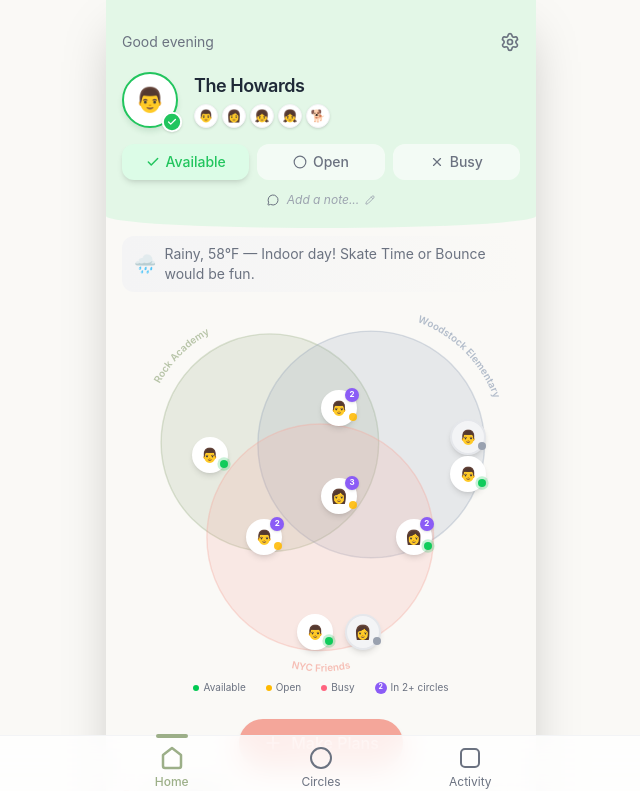
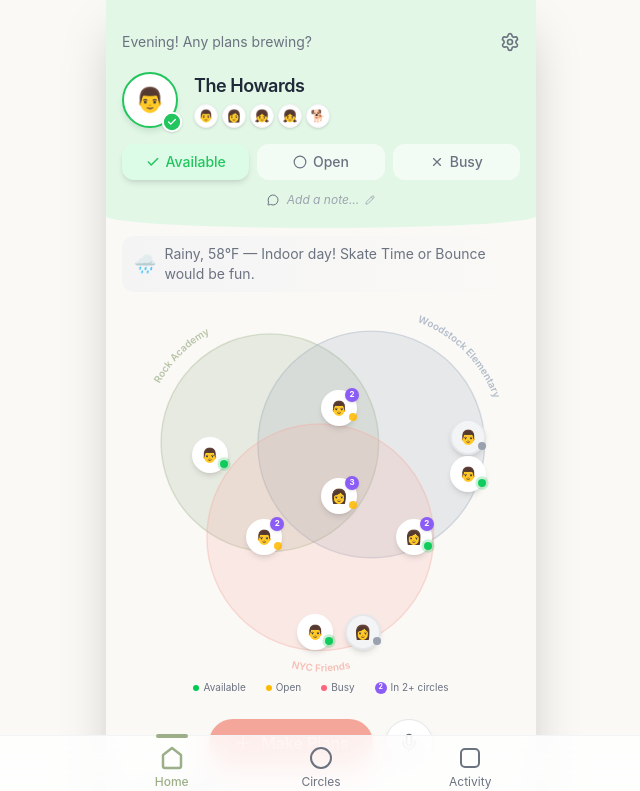
Before and after one commit to br00kd0wnt0n/Circles, a React (Vite) app: page / in a window 1280 px wide. Shown: the top 791 px of the page, without its empty margins (319-959 px from the left). Built offline with nearby package versions, Linux system fonts and the light colour scheme.

Commit message:
Add friendly greeting variants and voice mode
- HeaderLockup: rotating friendly greetings that change each session
- HomeScreen: voice mode button with bottom sheet UI and pulsing mic animation
- Example prompts to guide voice input

Co-Authored-By: Claude Opus 4.5 <noreply@anthropic.com>

```diff
--- a/src/components/home/HeaderLockup.jsx
+++ b/src/components/home/HeaderLockup.jsx
@@ -1,6 +1,31 @@
-import { useState, useEffect } from 'react';
+import { useState, useEffect, useMemo } from 'react';
 import { motion } from 'framer-motion';
 import { Settings, Check, Circle, X, MessageCircle, Pencil } from 'lucide-react';
+
+// Friendly greeting variants by time of day
+const greetingVariants = {
+  morning: [
+    "Good morning! Let's see who's around",
+    "Morning! Ready to make plans?",
+    "Good morning! Who's free today?",
+    "Rise and shine! Let's connect",
+    "Morning! What's everyone up to?",
+  ],
+  afternoon: [
+    "Good afternoon! Let's see what everyone is up to",
+    "Afternoon! Anyone free for plans?",
+    "Good afternoon! Time to connect",
+    "Hey there! Who's available?",
+    "Afternoon! Let's make something happen",
+  ],
+  evening: [
+    "Good evening! See who's around",
+    "Evening! Any plans brewing?",
+    "Good evening! Let's check in",
+    "Hey! Who's free tonight?",
+    "Evening! Time to connect",
+  ],
+};
 
 const statusOptions = [
   { id: 'available', label: 'Available', icon: Check, color: '#22C55E', bgColor: '#DCFCE7', circleColor: '#86EFAC' },
@@ -39,12 +64,16 @@ export function HeaderLockup({ household, status, onStatusChange, onOpenSettings
     }
   };
 
-  const getGreeting = () => {
+  const greeting = useMemo(() => {
     const hour = new Date().getHours();
-    if (hour < 12) return 'Good morning';
-    if (hour < 17) return 'Good afternoon';
-    return 'Good evening';
-  };
+    let timeOfDay;
+    if (hour < 12) timeOfDay = 'morning';
+    else if (hour < 17) timeOfDay = 'afternoon';
+    else timeOfDay = 'evening';
+
+    const variants = greetingVariants[timeOfDay];
+    return variants[Math.floor(Math.random() * variants.length)];
+  }, []);
 
   const currentStatus = statusOptions.find(s => s.id === status.state) || statusOptions[0];
 
@@ -65,7 +94,7 @@ export function HeaderLockup({ household, status, onStatusChange, onOpenSettings
         >
           {/* Top row: Greeting + Settings */}
           <div className="flex items-center justify-between mb-3">
-            <p className="text-sm text-[#6B7280]">{getGreeting()}</p>
+            <p className="text-sm text-[#6B7280]">{greeting}</p>
             <button
               onClick={onOpenSettings}
               className="p-2 -mr-2 rounded-full hover:bg-white/50 transition-colors"
--- a/src/components/home/HomeScreen.jsx
+++ b/src/components/home/HomeScreen.jsx
@@ -1,6 +1,6 @@
 import { useState, useMemo } from 'react';
-import { motion } from 'framer-motion';
-import { Plus } from 'lucide-react';
+import { motion, AnimatePresence } from 'framer-motion';
+import { Plus, Mic, X } from 'lucide-react';
 import { VennDiagram } from './VennDiagram';
 import { HeaderLockup } from './HeaderLockup';
 import { StatusEditor } from './StatusEditor';
@@ -11,6 +11,7 @@ import { getWeatherSuggestion } from '../../data/seedData';
 export function HomeScreen({ myHousehold, myStatus, setMyStatus, onCreateHangout, onOpenSettings }) {
   const [showStatusEditor, setShowStatusEditor] = useState(false);
   const [selectedHousehold, setSelectedHousehold] = useState(null);
+  const [showVoiceMode, setShowVoiceMode] = useState(false);
   const weather = useMemo(() => getWeatherSuggestion(), []);
 
   return (
@@ -61,8 +62,8 @@ export function HomeScreen({ myHousehold, myStatus, setMyStatus, onCreateHangout
         </div>
       </div>
 
-      {/* Start Hangout Button */}
-      <div className="mt-6 flex justify-center">
+      {/* Action Buttons */}
+      <div className="mt-6 flex justify-center gap-3">
         <motion.button
           onClick={() => onCreateHangout()}
           className="flex items-center gap-2 px-6 py-3 bg-[#F4A69A] text-white rounded-full shadow-md font-medium"
@@ -72,7 +73,87 @@ export function HomeScreen({ myHousehold, myStatus, setMyStatus, onCreateHangout
           <Plus size={20} />
           <span>Make Plans</span>
         </motion.button>
+
+        <motion.button
+          onClick={() => setShowVoiceMode(true)}
+          className="flex items-center justify-center w-12 h-12 bg-white border border-gray-200 rounded-full shadow-md text-[#6B7280] hover:text-[#9CAF88] hover:border-[#9CAF88] transition-colors"
+          whileHover={{ scale: 1.05 }}
+          whileTap={{ scale: 0.95 }}
+        >
+          <Mic size={20} />
+        </motion.button>
       </div>
+
+      {/* Voice Mode Dialog */}
+      <AnimatePresence>
+        {showVoiceMode && (
+          <>
+            <motion.div
+              initial={{ opacity: 0 }}
+              animate={{ opacity: 1 }}
+              exit={{ opacity: 0 }}
+              className="fixed inset-0 bg-black/30 z-40"
+              onClick={() => setShowVoiceMode(false)}
+            />
+            <motion.div
+              initial={{ y: '100%' }}
+              animate={{ y: 0 }}
+              exit={{ y: '100%' }}
+              transition={{ type: 'spring', damping: 25, stiffness: 300 }}
+              className="fixed bottom-0 left-0 right-0 bg-white rounded-t-3xl z-50 p-6"
+            >
+              {/* Handle */}
+              <div className="flex justify-center -mt-3 mb-4">
+                <div className="w-10 h-1 bg-gray-300 rounded-full" />
+              </div>
+
+              {/* Close button */}
+              <button
+                onClick={() => setShowVoiceMode(false)}
+                className="absolute top-4 right-4 p-2 hover:bg-gray-100 rounded-full"
+              >
+                <X size={20} className="text-[#6B7280]" />
+              </button>
+
+              {/* Voice UI */}
+              <div className="text-center pb-8">
+                <motion.div
+                  className="w-20 h-20 mx-auto mb-5 bg-[#9CAF88]/10 rounded-full flex items-center justify-center"
+                  animate={{ scale: [1, 1.05, 1] }}
+                  transition={{ duration: 2, repeat: Infinity }}
+                >
+                  <motion.div
+                    className="w-14 h-14 bg-[#9CAF88] rounded-full flex items-center justify-center text-white"
+                    animate={{ scale: [1, 1.1, 1] }}
+                    transition={{ duration: 1.5, repeat: Infinity }}
+                  >
+                    <Mic size={28} />
+                  </motion.div>
+                </motion.div>
+
+                <h3 className="text-lg font-semibold text-[#1F2937] mb-2">
+                  What can I help you set up?
+                </h3>
+                <p className="text-sm text-[#6B7280] max-w-[280px] mx-auto">
+                  Just tell me who you want to hang with and I'll find you options that work!
+                </p>
+
+                <div className="mt-6 flex flex-wrap justify-center gap-2">
+                  <span className="px-3 py-1.5 bg-gray-100 rounded-full text-xs text-[#6B7280]">
+                    "Dinner with the Johnsons"
+                  </span>
+                  <span className="px-3 py-1.5 bg-gray-100 rounded-full text-xs text-[#6B7280]">
+                    "Playdate this weekend"
+                  </span>
+                  <span className="px-3 py-1.5 bg-gray-100 rounded-full text-xs text-[#6B7280]">
+                    "Who's free tonight?"
+                  </span>
+                </div>
+              </div>
+            </motion.div>
+          </>
+        )}
+      </AnimatePresence>
 
       {/* Local Offers */}
       <LocalOffers />
```
